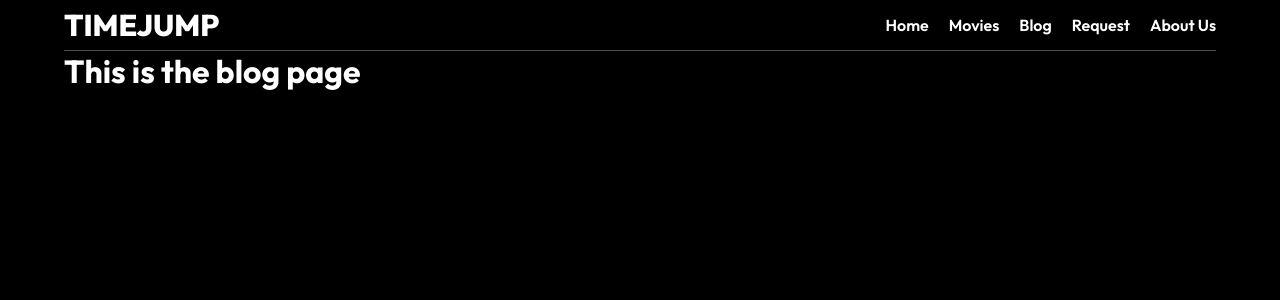
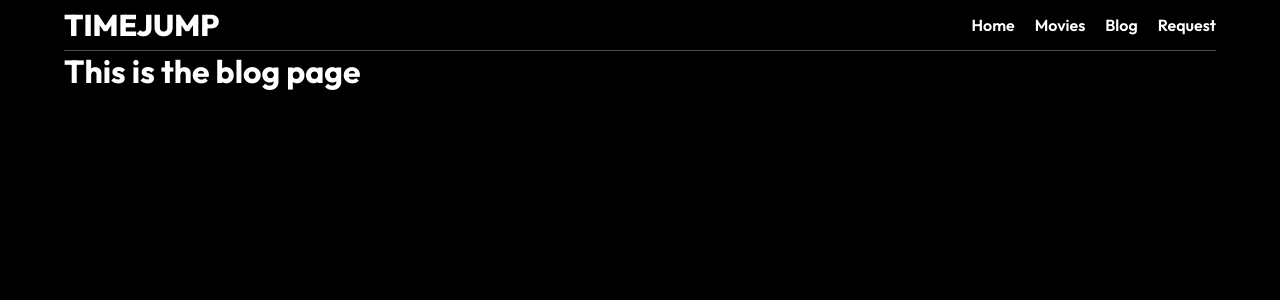
Before and after one commit to ghostknight07/CodeName-A, a React (Vite) app: page /blog in a window 1280 px wide. Shown: the top 300 px of the page. Built offline with nearby package versions, Linux system fonts and the light colour scheme.

Commit message:
changes some navigation options

```diff
--- a/src/components/Navbar.jsx
+++ b/src/components/Navbar.jsx
@@ -11,7 +11,8 @@ export default function Navbar() {
         <a href="/movies">Movies</a>
         <a href="/blog">Blog</a>
         <a href="/request">Request</a>
-        <a href="/about">About Us</a>
+        {/* Don't think an about page is needed. */}
+        {/* <a href="/about">About Us</a> */}
       </div>
     </header>
   )
--- a/src/main.jsx
+++ b/src/main.jsx
@@ -8,7 +8,6 @@ import App from './App.jsx'
 import MoviePage from './pages/MoviePage.jsx';
 import RequestPage from './pages/RequestPage.jsx';
 import BlogPage from './pages/BlogPage.jsx';
-import AboutPage from './pages/AboutPage.jsx';
 
 // the router will help navigation to different pages
 // with custom url patterns
@@ -20,10 +19,6 @@ const router = createBrowserRouter([
   {
     path: '/movies',
     element: <MoviePage />,
-  },
-  {
-    path: '/about',
-    element: <AboutPage />,
   },
   {
     path: '/blog',
--- a/src/pages/AboutPage.jsx
+++ /dev/null
@@ -1,10 +0,0 @@
-import Navbar from '../components/Navbar.jsx';
-
-function AboutPage() {
-  return (<main>
-    <Navbar />
-    <h1>This is the about page</h1>
-  </main>)
-}
-
-export default AboutPage;
```
